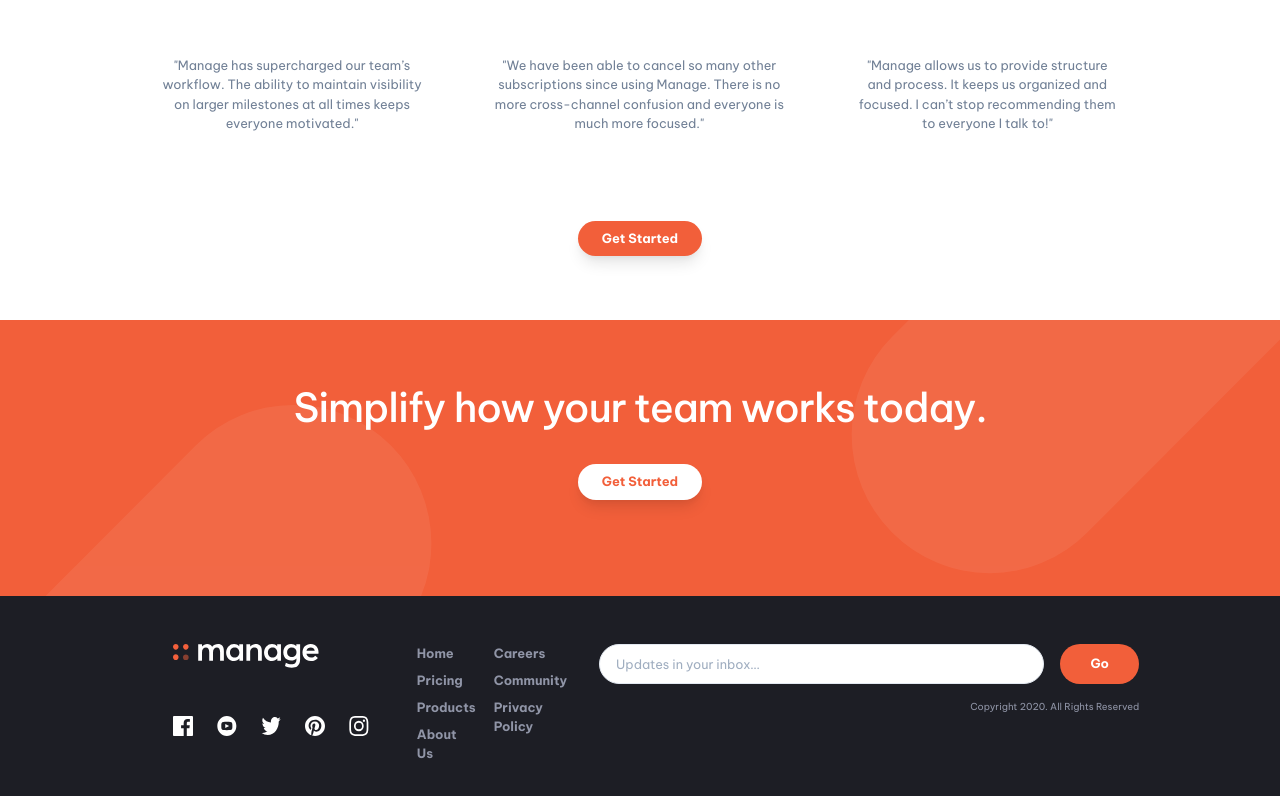
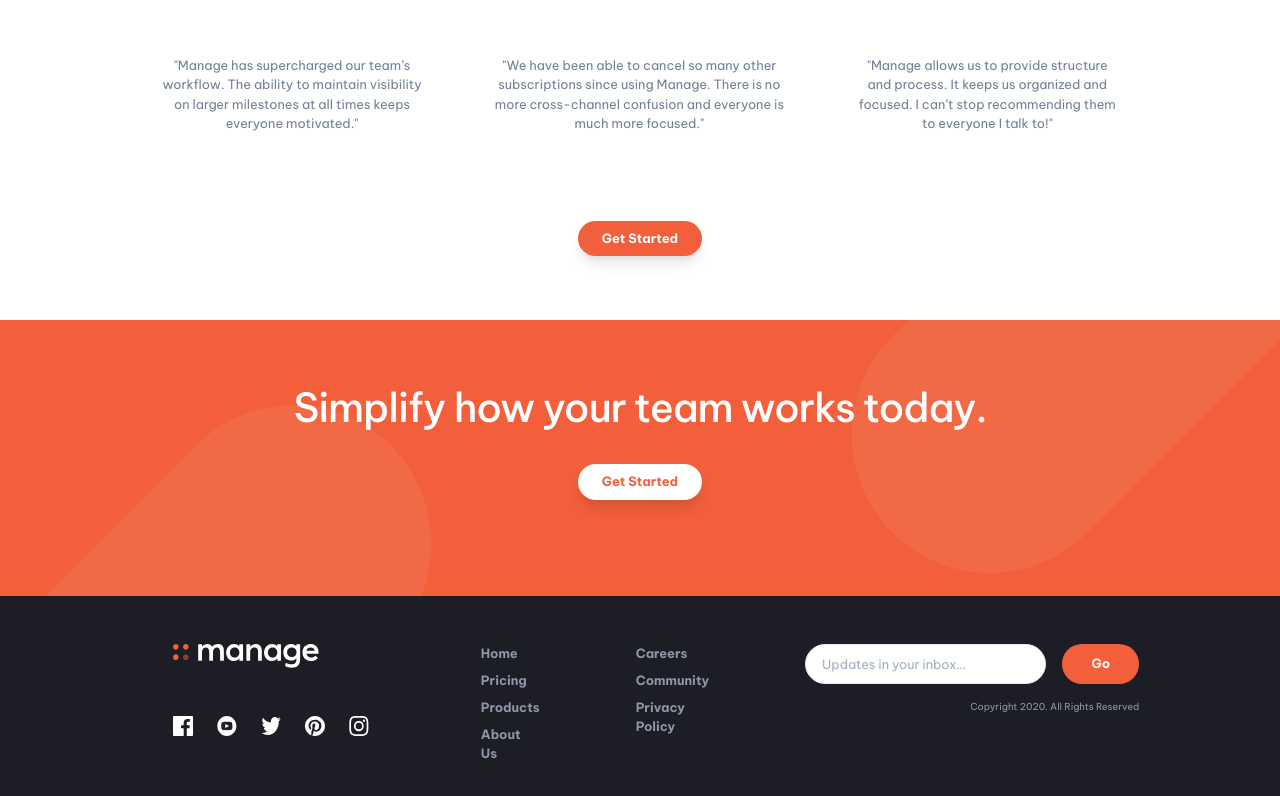
Before and after one commit to edgarfb/manage-landing-page, a Next.js app: page / in a window 1280 px wide. Shown: the part 1467-2263 px from the top of the page. Built offline with nearby package versions, Linux system fonts and the light colour scheme.

Commit message:
fixing some margins

```diff
--- a/components/footer.js
+++ b/components/footer.js
@@ -62,9 +62,11 @@ export default function Footer() {
           color="brand.DarkGrayishBlue"
           fontWeight="700"
           justify="center"
-          gap={{ base: 12, lg: 18 }}
+          gap={{ base: 12, md: 18, lg: 24 }}
           fontSize=".8rem"
           m={{ base: 0, md: 8 }}
+          ml={{ lg: 12, xl: 24 }}
+          mx={{ xl: 24 }}
         >
           <chakra.ul listStyleType="none">
             <li>
```
